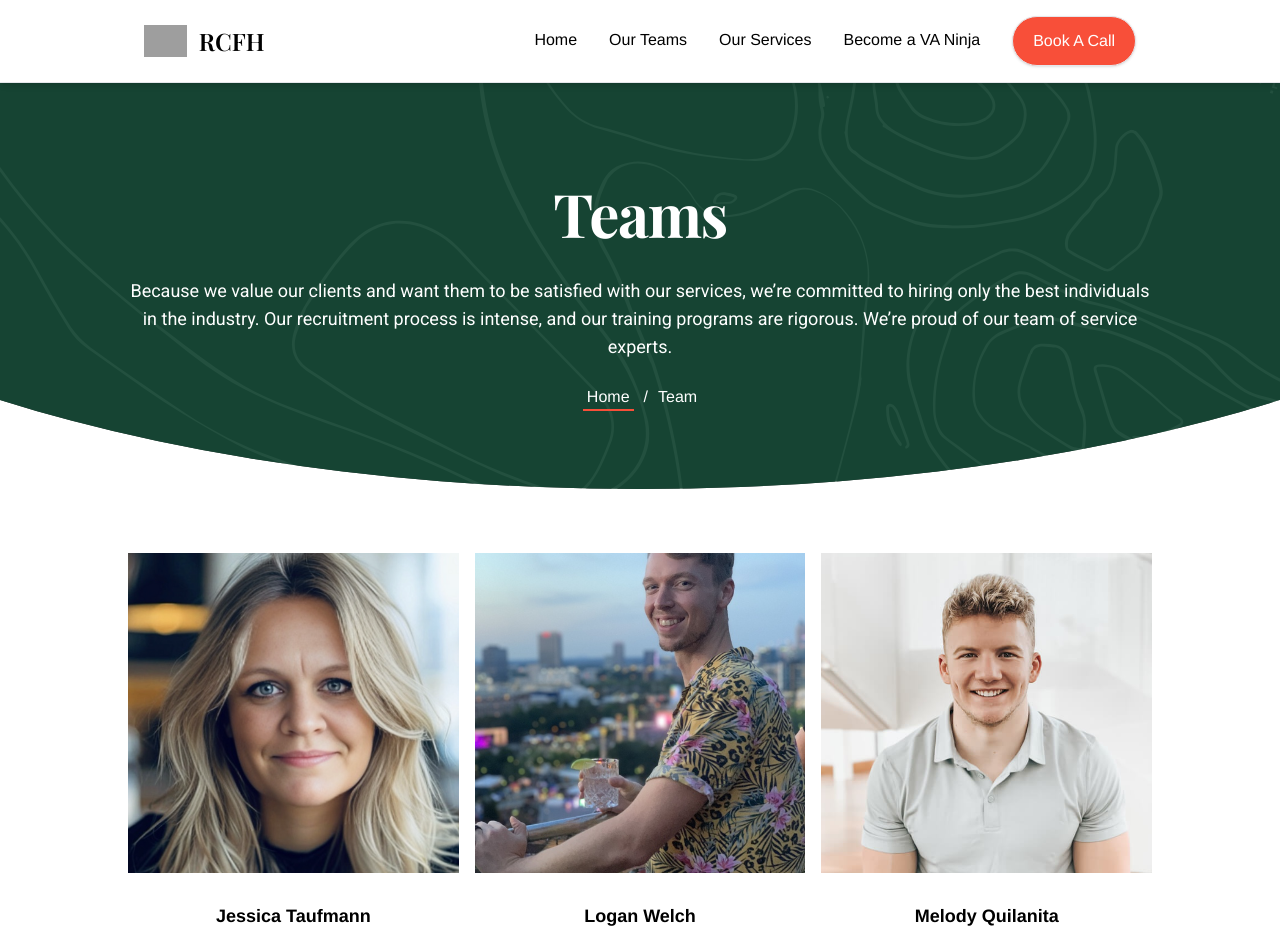
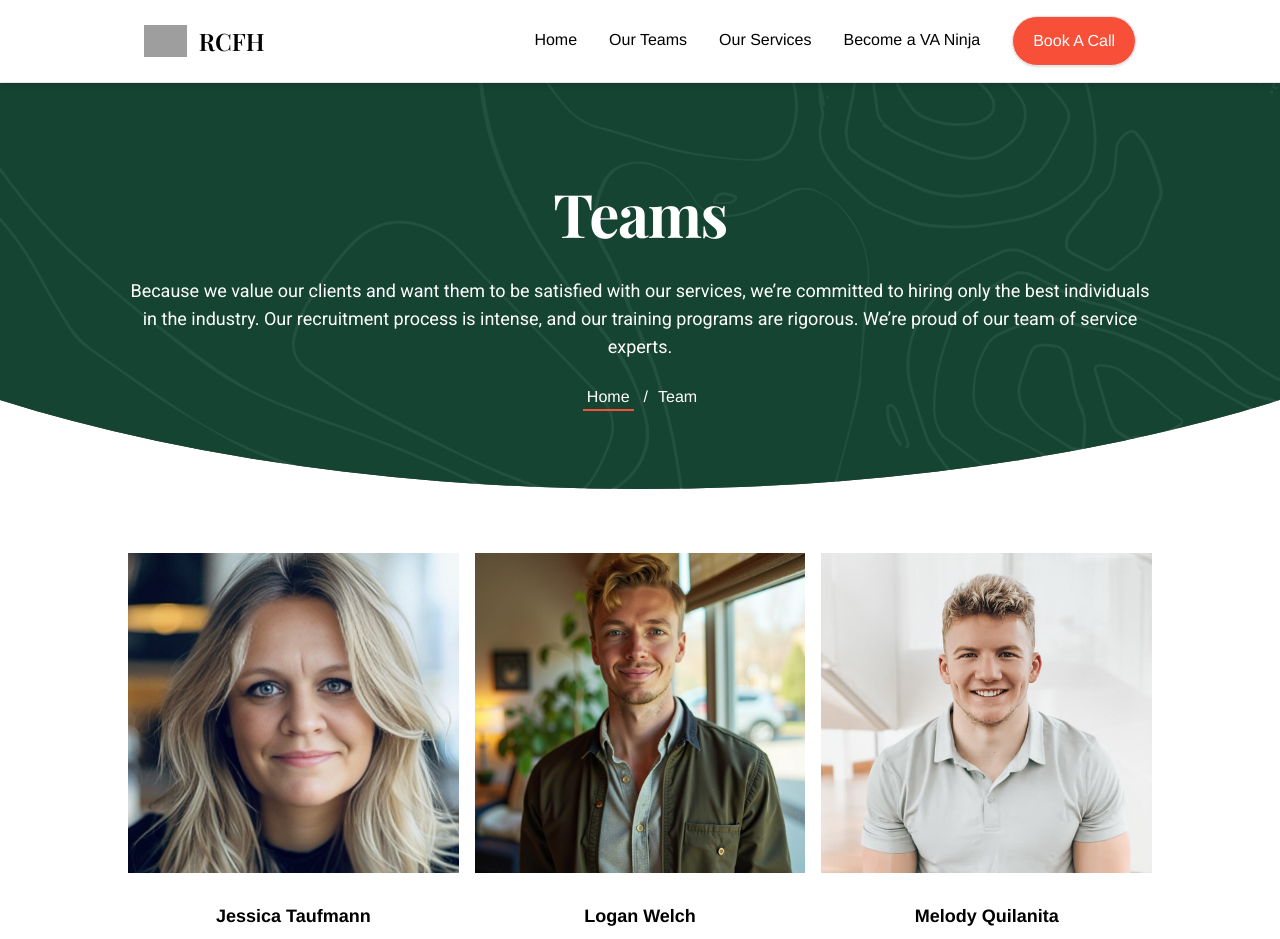
Before and after one commit to Gynius/rcfh, a React (Vite) app: page /teams in a window 1280 px wide. Shown: the top 939 px of the page. Built offline with nearby package versions, Linux system fonts and the light colour scheme; grey boxes are pictures that could not be loaded; a web font is replaced by a local one.

Commit message:
sept 25 12 am

```diff
--- a/src/components/Team.jsx
+++ b/src/components/Team.jsx
@@ -50,7 +50,7 @@ function Team() {
           <div className="member" data-aos="fade-up" data-aos-delay="200">
             <div className="member-img">
               <img
-                src="/images/team/team2.jpg"
+                src="/images/team/logan.jpg"
                 className="w-full object-cover"
                 style={{ height: "20rem" }}
                 alt="Team Member 1"
```
Also changed, not shown: public/images/team/logan.jpg (added).
